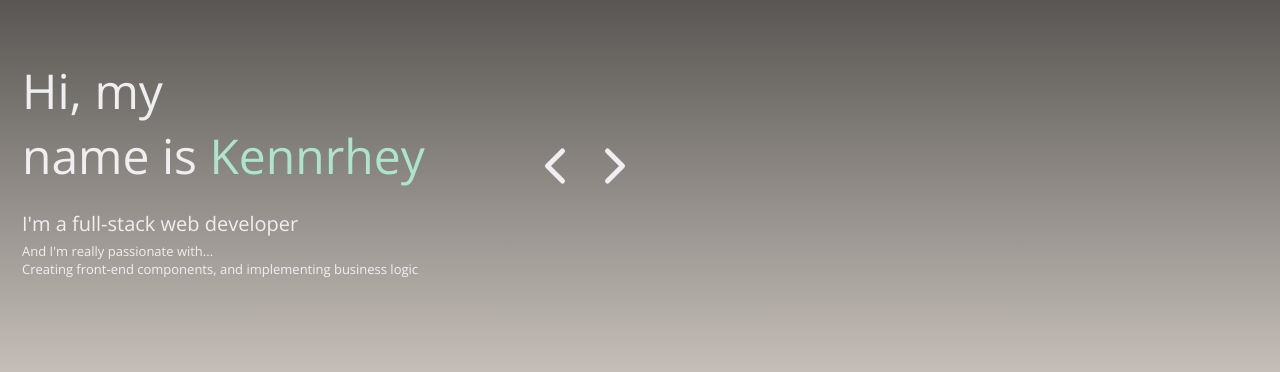
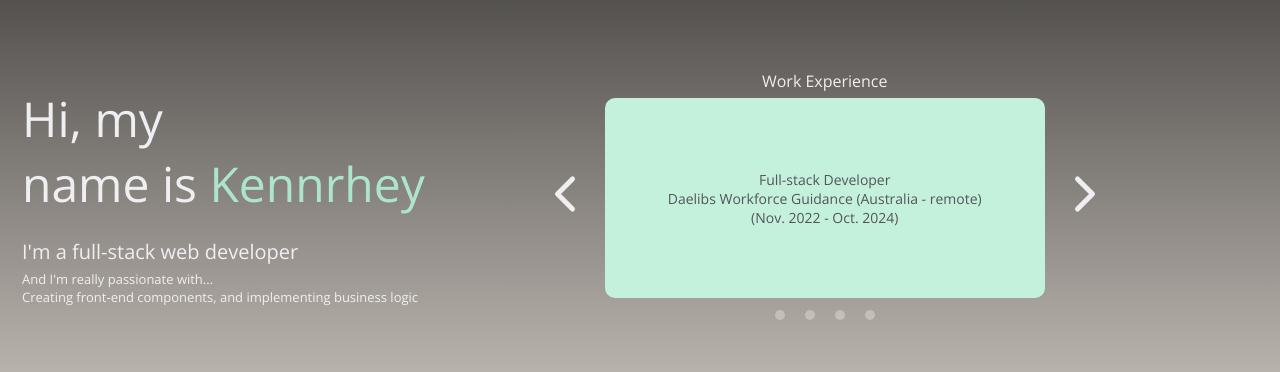
Before and after one commit to kennrheym/kennrhey-miraflores-portfolio, a Nuxt app: page / in a window 1280 px wide. Shown: the part 242-614 px from the top of the page. Built offline with nearby package versions, Linux system fonts and the light colour scheme.

Commit message:
UI: Carrousel (WIP)

```diff
--- a/app.vue
+++ b/app.vue
@@ -13,6 +13,9 @@ import MainContent from './components/layout/main-content.vue';
         </div>
       </div>
     </main>
+    <footer style="height: 36px; position: fixed; bottom: 0; background-color: #121212; width: 100%;">
+      <div style="color: black;">1</div>
+    </footer>
   </div>
 </template>
 
@@ -40,7 +43,8 @@ import MainContent from './components/layout/main-content.vue';
     display: flex;
     align-items: center;
     overflow: auto;
-    height: calc(100vh - 56px);
+    height: 100vh;
+    // height: calc(100vh - 56px);
     background-color: transparent;
     background: linear-gradient(0, #ebe3db, #121212);
     & > div {
--- a/components/layout/main-content.vue
+++ b/components/layout/main-content.vue
@@ -1,7 +1,41 @@
 <script setup lang="ts">
 import Carrousel from '../ui/custom/carrousel/carrousel.vue';
 
-Carrousel
+const activeCardIndex = ref(0)
+const cardTitle =  ref("Work Experience")
+const dataCount = ref(4)
+
+interface ICardData {
+    title: String,
+    description: String,
+    company: String,
+    date: String,
+    tech: String
+}
+
+const cardData: Ref<Array<ICardData>> = ref([
+    {
+        title: "Full-stack Developer",
+        company: "Daelibs Workforce Guidance (Australia - remote)",
+        date: "(Nov. 2022 - Oct. 2024)",
+        description: "Designed and implemented front and backend features/pages for IoT Web App",
+        tech: "VueJS, JQuery, Django and PostgreSQL"
+    },
+    {
+        title: "Full-stack Developer",
+        company: "Acamp via Miller Development",
+        date: "",
+        description: "",
+        tech: "VueJS, JQuery, Django and PostgreSQL"
+    },
+    {
+        title: "Full-stack Developer",
+        company: "Pharmaceutical Product Development",
+        date: "",
+        description: "",
+        tech: "VueJS, JQuery, Django and PostgreSQL"
+    },
+])
 </script>
 
 <template>
@@ -26,7 +60,19 @@ Carrousel
             </div>
         </div>
         <div style="margin-left: 100px;">
-            <carrousel></carrousel>
+            <carrousel v-model:active-card-index="activeCardIndex" v-model:card-title="cardTitle" v-model:data-count="dataCount">
+                <template #card>
+                    <div class="carrousel-card">
+                        <div> {{ cardData[activeCardIndex].title }} </div>
+                        <div> {{ cardData[activeCardIndex].company }} </div>
+                        <div> {{ cardData[activeCardIndex].date }} </div>
+                        <!-- <div style="margin-top: 20px; font-weight: 400;">
+                            <div> {{ cardData[activeCardIndex].description }} </div>
+                            <div style="margin-top: 5px; font-weight: 400;"> Tech used: {{ `${cardData[activeCardIndex].tech}` }}</div>
+                        </div> -->
+                    </div>
+                </template>
+            </carrousel>
         </div>
     </div>
 
@@ -39,4 +85,21 @@ Carrousel
         flex-direction: row;
     }
 
+    .carrousel-card {
+        @include main.flex--all-centered;
+        padding-inline: 20px;
+        text-align: center;
+        flex-direction: column;
+        border-radius: 10px;
+        height: 200px;
+        width: 400px;
+        background-color: #c3f1dc;
+        opacity: 1;
+        font-size: 14px;
+        & * {
+            color: #545459;
+            // font-weight: 600;
+        }
+    }
+
 </style>
--- a/components/ui/custom/carrousel/carrousel.vue
+++ b/components/ui/custom/carrousel/carrousel.vue
@@ -1,19 +1,42 @@
 <script setup lang="ts">
+
+const activeCardIndex = defineModel('activeCardIndex', {
+    type: Number,
+    default: 0,
+    required: true
+
+})
+
+const dataCount = defineModel('dataCount', {
+    type: Number,
+    default: 1,
+    required: true
+
+})
+
+const cardTitle = defineModel('cardTitle', {
+    type: String,
+    default: "",
+    required: false
+})
+
 </script>
 
 <template>
     <div id="carrousel-container">
-        <div>
+        <div class="arrow-container clickable">
             <svg xmlns="http://www.w3.org/2000/svg" width="60" height="60" viewBox="0 0 24 24" fill="none" stroke="currentColor" stroke-width="2" stroke-linecap="round" stroke-linejoin="round">
                 <polyline points="15 18 9 12 15 6"></polyline>
             </svg>
         </div>
-        <div>
-            <div>
-
+        <div id="carrousel-card-container">
+            <div style="margin-bottom: 6px;"> {{ cardTitle }} </div>
+            <slot name="card"></slot>
+            <div id="card-position-circle-container">
+                <div v-for="index in dataCount" class="card-position-circle clickable"></div>
             </div>
         </div>
-        <div>
+        <div class="arrow-container clickable">
             <svg xmlns="http://www.w3.org/2000/svg" width="60" height="60" viewBox="0 0 24 24" fill="none" stroke="currentColor" stroke-width="2" stroke-linecap="round" stroke-linejoin="round">
                 <polyline points="9 6 15 12 9 18"></polyline>
             </svg>
@@ -21,10 +44,56 @@
     </div>
 
 </template>
-<style lang="scss">
+<style lang="scss" scoped>
     #carrousel-container {
         @include main.flex--all-centered;
         display: flex;
         flex-direction: row;
     }
+
+    .arrow-container {
+        background-color: transparent;
+        &:hover {
+            background: #cfe3cd;
+            & svg {
+                stroke: #ace5cb;
+            }
+        }
+        border-radius: 14px;
+        margin-inline: 10px;
+    }
+
+    #carrousel-card-container {
+        @include main.flex--all-centered;
+        flex-direction: column;
+        background-color: transparent;
+    }
+
+    #card-position-circle-container {
+        @include main.flex--all-centered;
+        margin-top: 10px;
+        height: 14px;
+    }
+
+    .active-card-circle {
+        opacity: 1;
+    }
+
+    .card-position-circle {
+        height: 10px;
+        width: 10px;
+        border-radius: 5px;
+        background-color: #FFF;
+        margin-inline: 10px;
+        opacity: 0.3;
+        &:hover {
+            height: 14px;
+            width: 14px;
+            border-radius: 7px;
+            opacity: 1;
+            margin-inline: 8px;
+
+        }
+
+    }
 </style>
```
